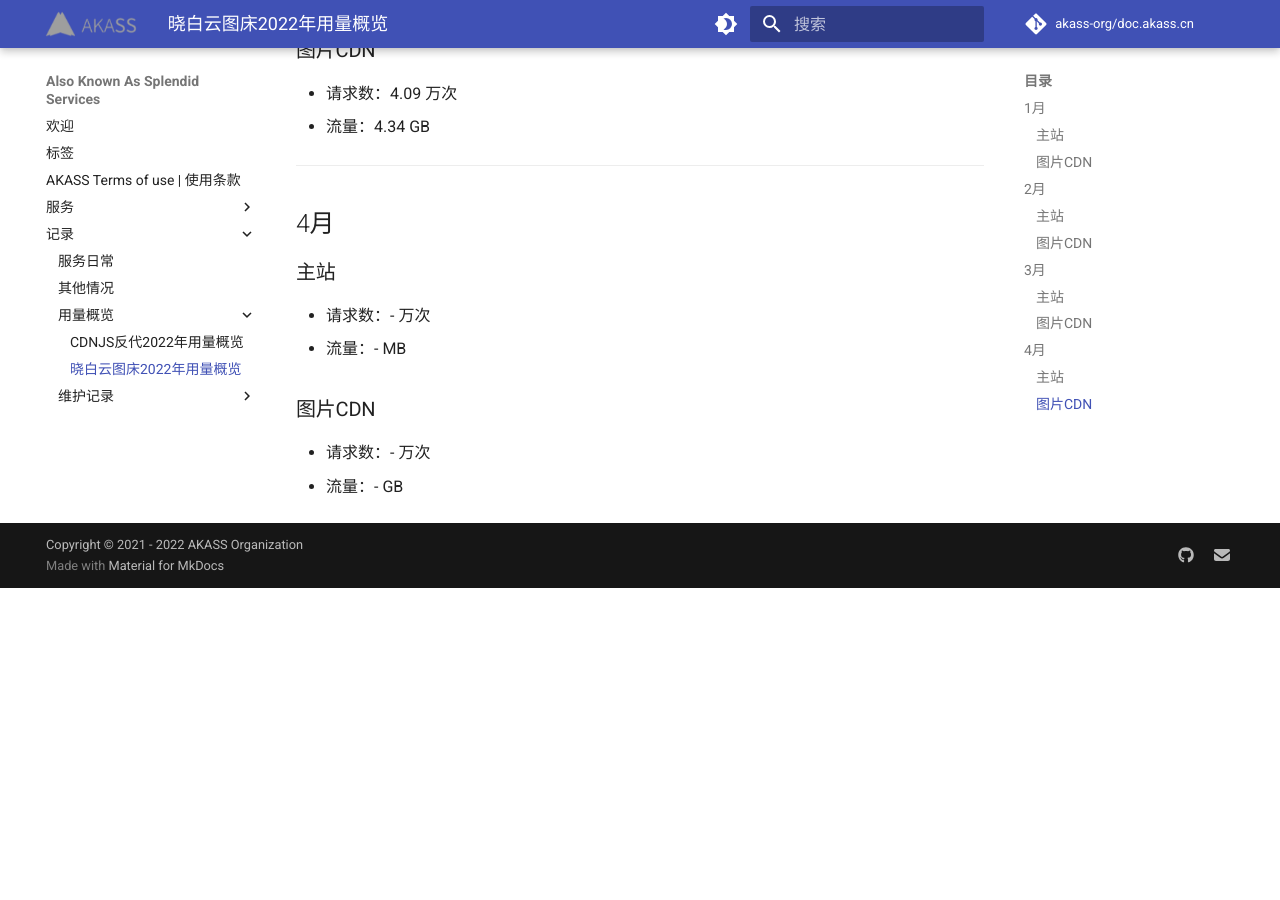
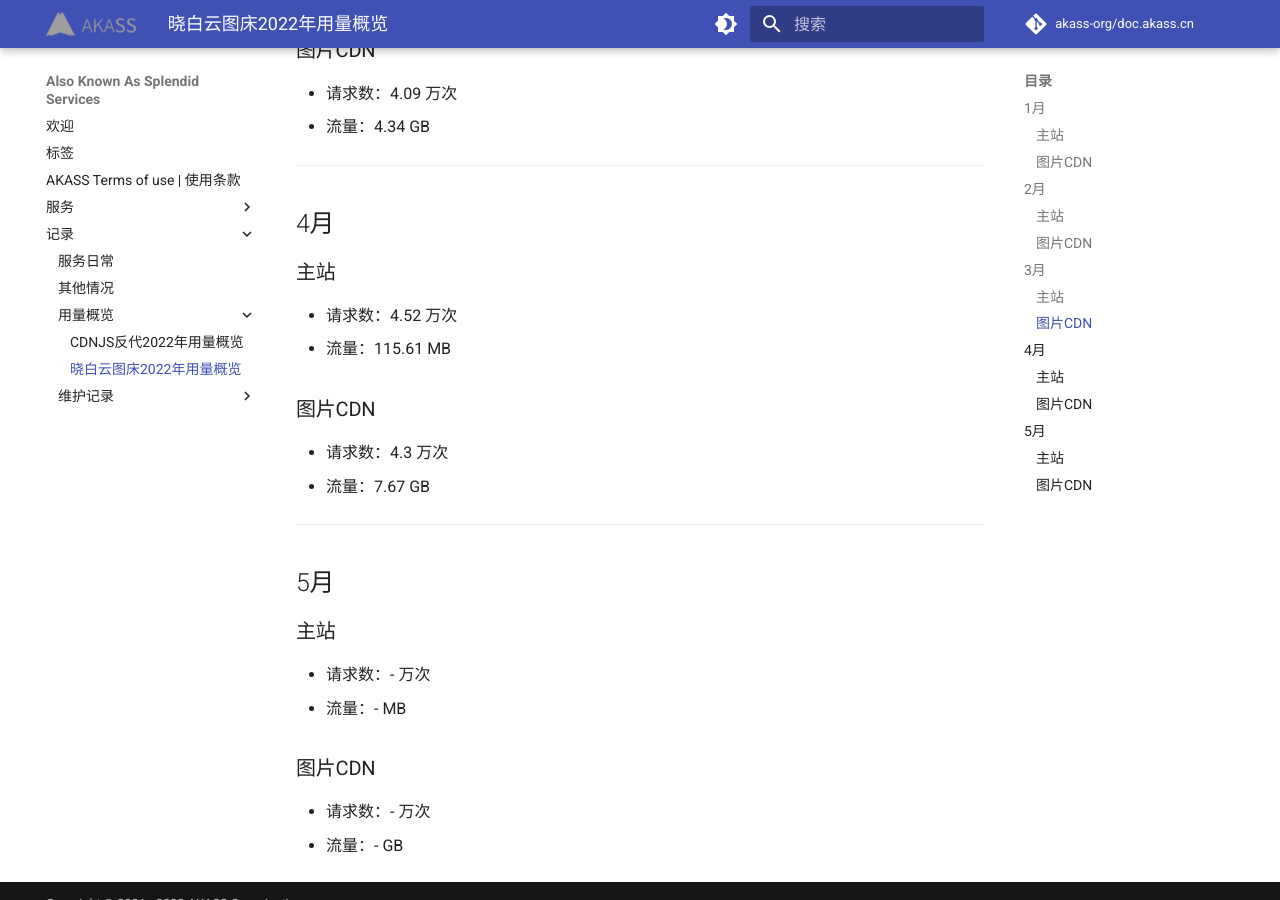
Before and after one commit to akass-org/doc.akass.cn, an MkDocs documentation site: the page built from docs/记录/用量概览/img-2022.md, in a window 1280 px wide and 900 px high, scrolled down 1052 px. Built offline with MkDocs 1.6.1 and Material for MkDocs 9.7.7, drawn with Linux system fonts in a browser that asks for light colours; comment, search, counter and statistics services are not loaded; before the commit the page ends 1640 px from its top, so only the background shows below that.

Commit message:
Update usage of img host.

```diff
--- a/docs/记录/用量概览/img-2022.md
+++ b/docs/记录/用量概览/img-2022.md
@@ -46,6 +46,21 @@
 
 ### 主站
 
+- 请求数：4.52 万次
+- 流量：115.61 MB
+
+### 图片CDN
+
+- 请求数：4.3 万次
+- 流量：7.67 GB
+
+
+---
+
+## 5月
+
+### 主站
+
 - 请求数：- 万次
 - 流量：- MB
 
```
